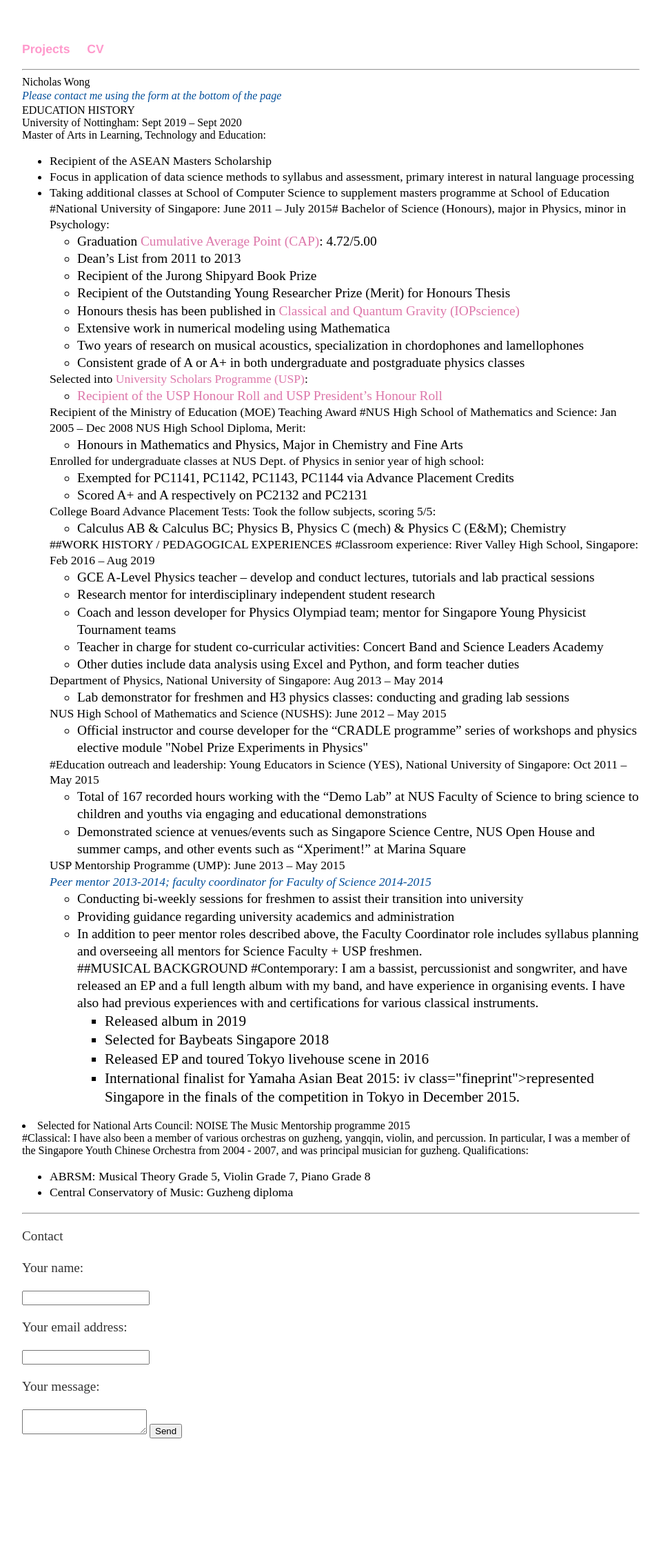
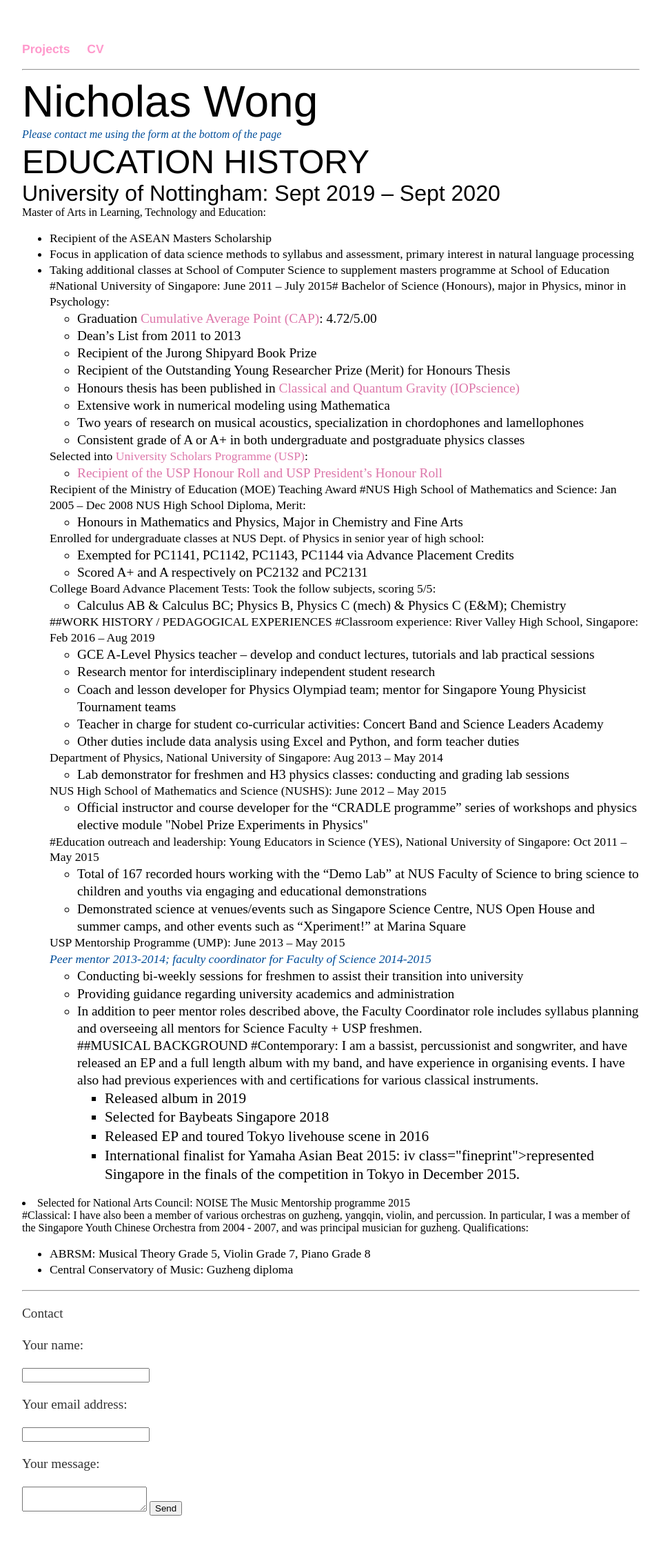
Before and after one commit to not-even-wong/not-even-wong.github.io, a Jekyll site: the page built from cv/index.html, in a window 1280 px wide. Shown: the whole page at 69% size, without its empty margins (160-1119 px from the left). Built offline with Jekyll 4.4.1, drawn with Linux system fonts in a browser that asks for light colours; before the commit the page ends 2145 px from its top, so only the background shows below that.

Commit message:
Update main.css

```diff
--- a/css/main.css
+++ b/css/main.css
@@ -42,15 +42,15 @@ a {
 a:hover {
     text-decoration: underline;
 }
-h3 {
+.h3 {
     font-size: 4em;
     font-family:'Helvetica', 'Arial', 'Sans-Serif';
 }
-h2 {
+.h2 {
     font-size: 3em;
     font-family:'Helvetica', 'Arial', 'Sans-Serif';
 }
-h1 {
+.h1 {
     font-size: 2em;
     font-family:'Helvetica', 'Arial', 'Sans-Serif';
 }
```
